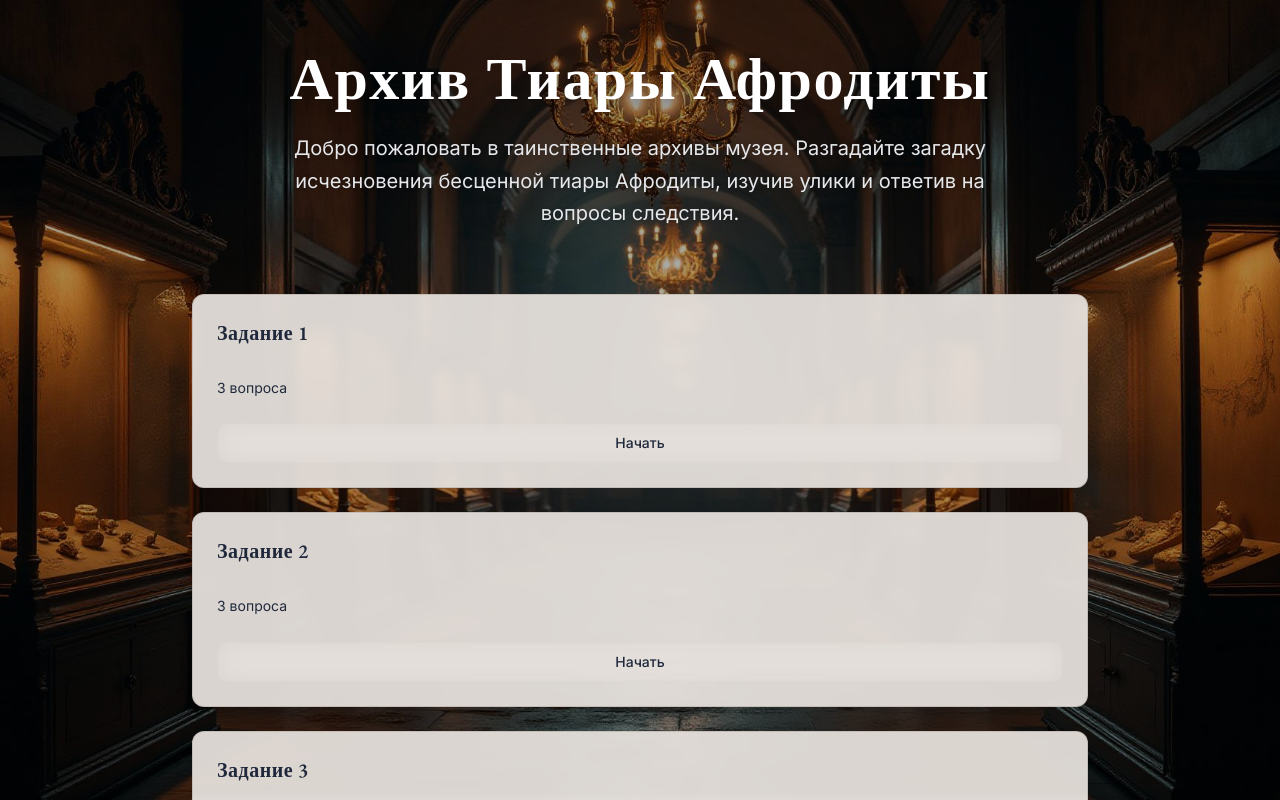
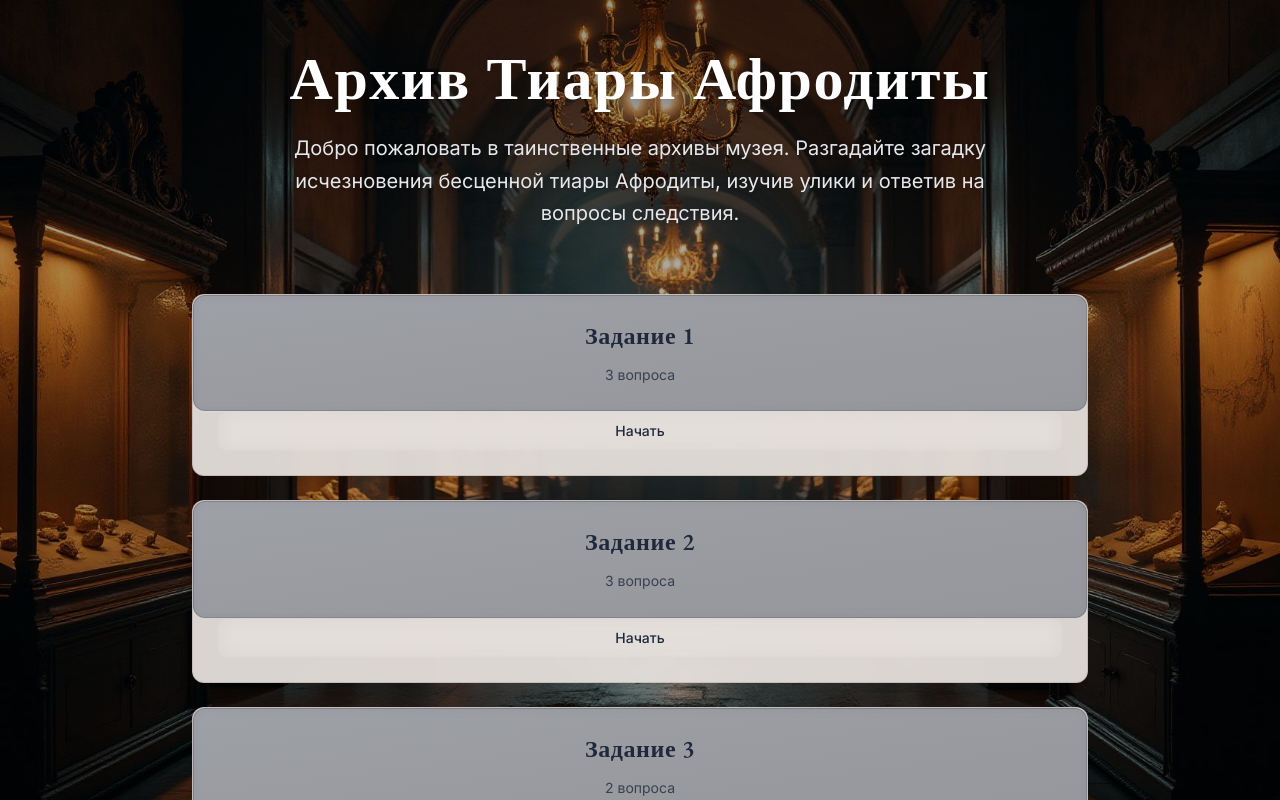
Before and after one commit to moonlight-official/archival-enigma, a React (Vite) app: page / in a window 1280 px wide. Shown: the top 800 px of the page. Built offline with nearby package versions, Linux system fonts and the light colour scheme.

Commit message:
Refine menu transparency and styling
Make the quiz selection menu semi-transparent with a centered h3 and a cool background color.

```diff
--- a/src/pages/Index.tsx
+++ b/src/pages/Index.tsx
@@ -59,18 +59,18 @@ const Index = () => {
                   }`}
                   onClick={() => handleQuizStart(index)}
                 >
-                  <MuseumCardHeader>
-                    <div className="flex items-center justify-between mb-4">
-                      <MuseumCardTitle className="text-xl">
+                  <MuseumCardHeader className="bg-gradient-to-br from-slate-700/40 to-slate-800/40 backdrop-blur-sm rounded-lg border border-slate-600/30">
+                    <div className="text-center space-y-3">
+                      <MuseumCardTitle className="text-2xl text-center flex items-center justify-center gap-3">
                         {quiz.title}
+                        {completedQuizzes[index] && (
+                          <Trophy className="w-6 h-6 text-accent animate-bloom" />
+                        )}
                       </MuseumCardTitle>
-                      {completedQuizzes[index] && (
-                        <Trophy className="w-6 h-6 text-accent animate-bloom" />
-                      )}
+                      <p className="font-sans text-sm text-muted-foreground/80 leading-relaxed">
+                        {quiz.questions.length} вопрос{quiz.questions.length > 1 ? (quiz.questions.length > 4 ? 'ов' : 'а') : ''}
+                      </p>
                     </div>
-                    <p className="font-sans text-sm text-muted-foreground leading-relaxed">
-                      {quiz.questions.length} вопрос{quiz.questions.length > 1 ? (quiz.questions.length > 4 ? 'ов' : 'а') : ''}
-                    </p>
                   </MuseumCardHeader>
 
                   <MuseumCardContent>
```
